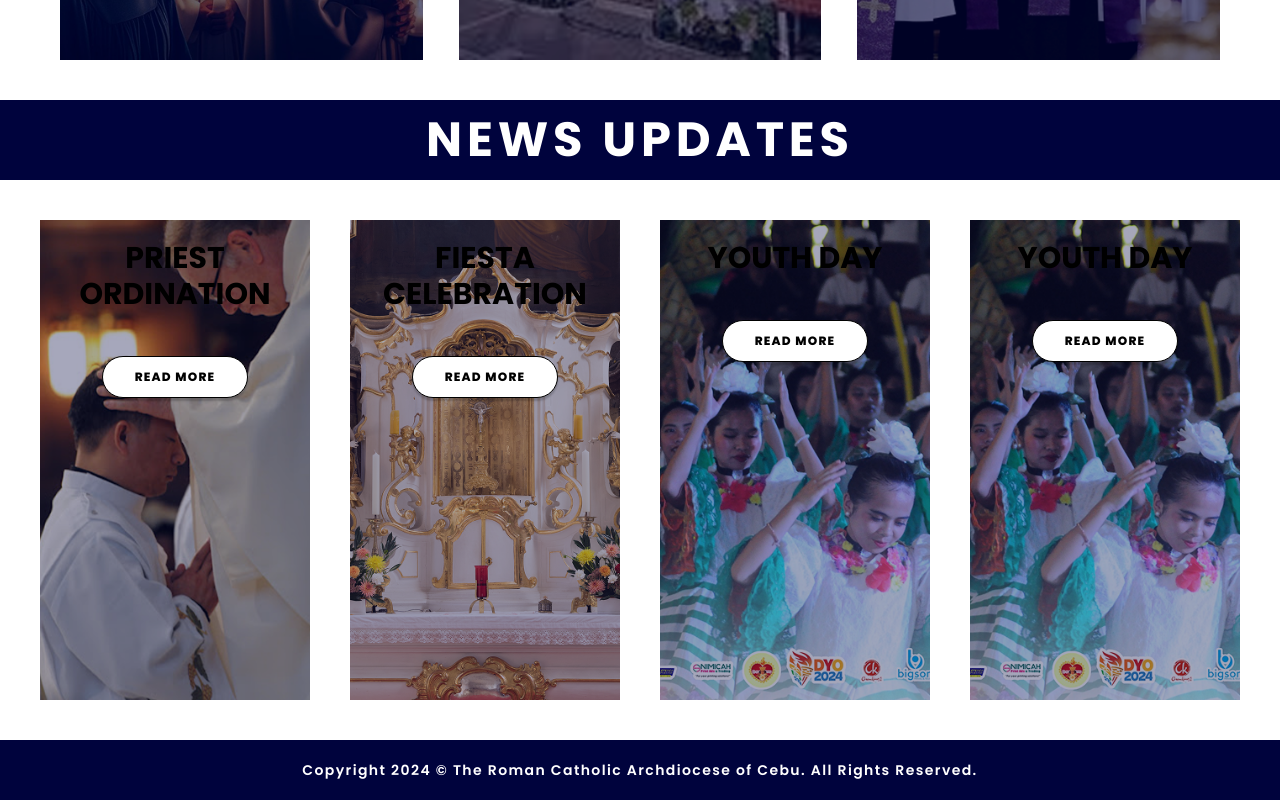
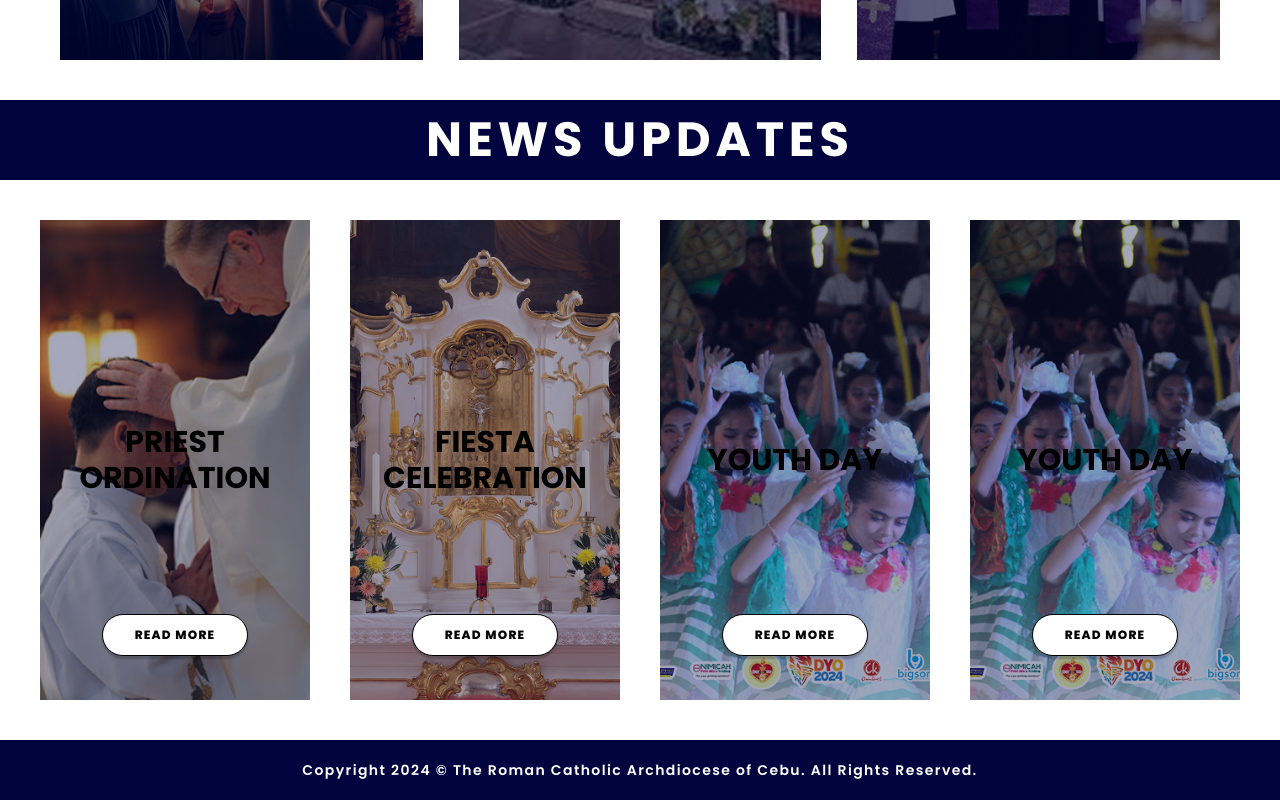
Before and after one commit to Celian4862/cadcomm, a Next.js app: page / in a window 1280 px wide. Shown: the part 2146-2946 px from the top of the page. Built offline with nearby package versions, Linux system fonts and the light colour scheme.

Commit message:
Updated news_card.tsx
In the News Updates section: centred the text while keeping the buttons at the bottom of the div.

```diff
--- a/app/ui/news_card.tsx
+++ b/app/ui/news_card.tsx
@@ -9,11 +9,17 @@ export default function NewsCard({
 }) {
   return (
     <div
-      className="h-120 bg-cover bg-center"
+      className="relative flex h-120 flex-col justify-end bg-cover bg-center"
       style={{ backgroundImage: `url("${img_url}")` }}
     >
-      <div className="p-5 text-3xl font-bold uppercase">{text}</div>
-      <HomeButton>Read more</HomeButton>
+      <div className="absolute top-0 left-0 flex h-full w-full items-center justify-center">
+        <div className="p-5 text-center text-3xl font-bold uppercase">
+          {text}
+        </div>
+      </div>
+      <div className="p-5">
+        <HomeButton>Read more</HomeButton>
+      </div>
     </div>
   );
 }
```
